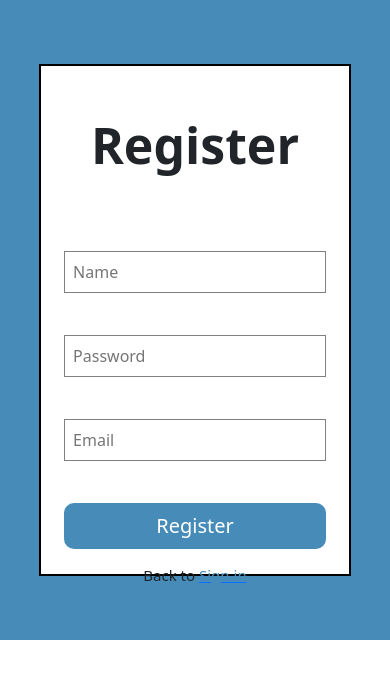
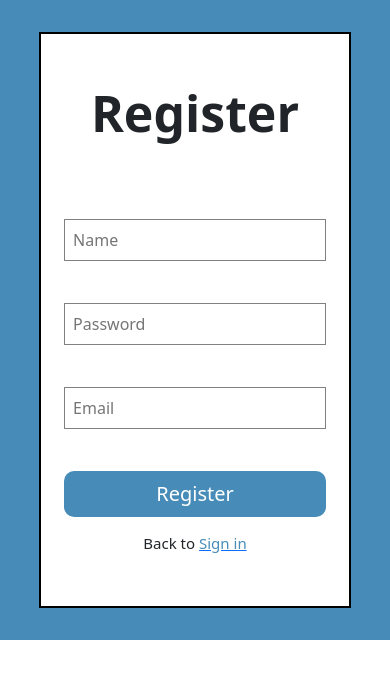
Before and after one commit to RalfiWardhana/client_nutech, a React (Create React App) app: page /register in a window 390 px wide. Shown: the top 678 px of the page. Built offline with nearby package versions, Linux system fonts and the light colour scheme.

Commit message:
cannnnnn

```diff
--- a/src/styles/login.css
+++ b/src/styles/login.css
@@ -126,7 +126,7 @@
     }
     .square-register{
         width: 80%;
-        height: 80%;
+        height: 90%;
         border: 2px solid black;
         display: flex;
         flex-direction: column;
```
